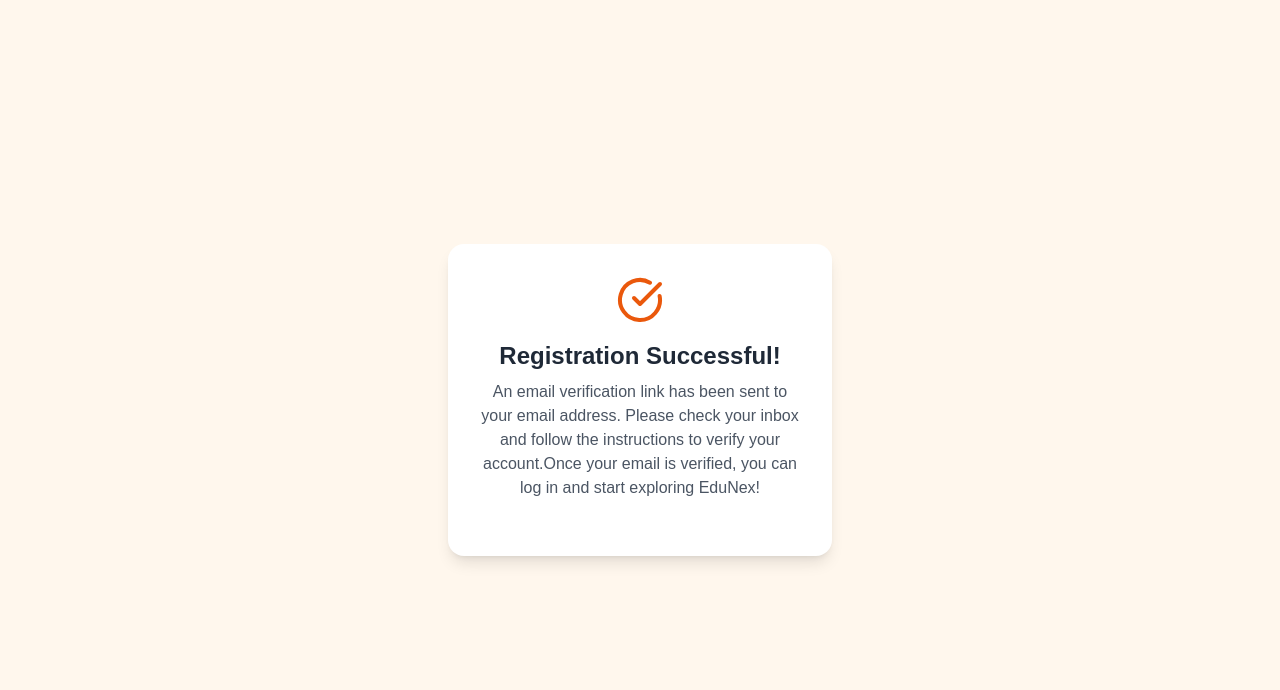
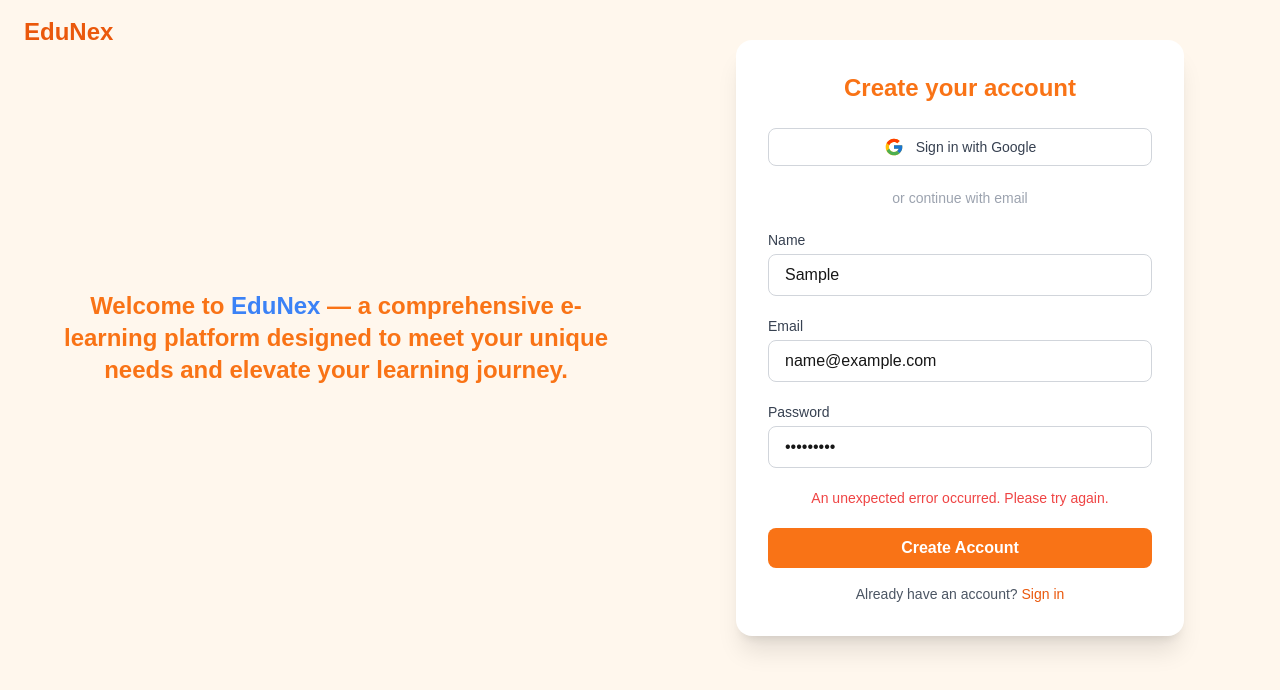
Before and after one commit to Malewooo16/adaptive-elearning-app, a Next.js app: page /register in a window 1280 px wide. Both pictures are taken after typing "Sample", "name@example.com", "Sample123" into the empty fields and a click on the button "Create Account". Shown: the top 690 px of the page. Built offline with nearby package versions, Linux system fonts and the light colour scheme; no server answers; the database is empty.

Commit message:
Fixed Register

```diff
--- a/components/Auth/Register.tsx
+++ b/components/Auth/Register.tsx
@@ -24,24 +24,22 @@
 const handleSubmit = async (e: React.FormEvent) => {
   e.preventDefault();
   setLoading(true);
+  setError(null); // Clear previous errors
+  setSuccess(false); // Optional: reset previous success state
+
   try {
     const response = await registerUser(formData);
     if (response.success) {
       setSuccess(true);
     } else {
-        // Handle registration error
+      setError(response.message || "Registration failed");
       console.error("Registration failed:", response.message);
     }
-    } catch (error) {
-      // Handle unexpected errors
-      console.error("An error occurred during registration:", error);
+  } catch (err) {
+    console.error("An error occurred during registration:", err);
+    setError("An unexpected error occurred. Please try again.");
   } finally {
     setLoading(false);
-      if (error) {
-        setError("An error occurred during registration. Please try again.");
-      } else {
-        setSuccess(true);
-      }
   }
 };
 
@@ -151,7 +149,7 @@
                 className="mt-1 w-full px-4 py-2 rounded-lg border border-gray-300 focus:outline-none focus:ring-2 focus:ring-orange-500"
               />
             </div>
-
+            {error && (<div className="text-red-500 text-sm text-center"> <p>{error}</p></div>)}
             <button
               type="submit"
               disabled={loading}
```
Lines whose indentation alone changed are shown as unchanged.
